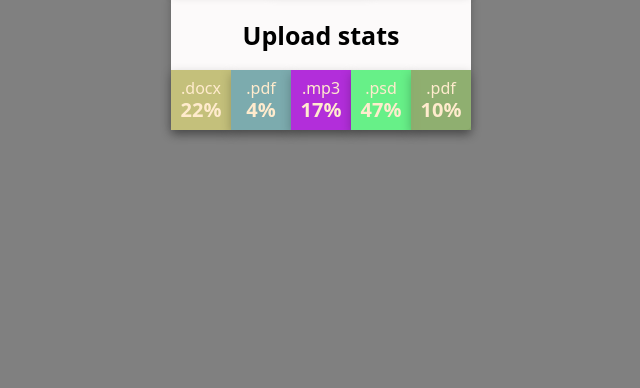
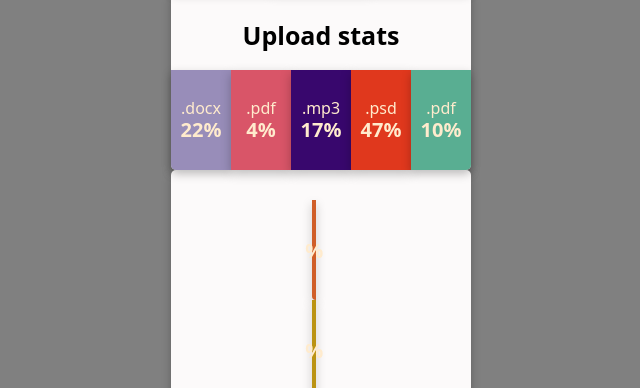
Before and after one commit to OlenaPatlata/goit-react-hw-01-components, a React (Create React App) app: page / in a window 1280 px wide. Shown: the part 412-800 px from the top of the page, without its empty margins (319-959 px from the left). Built offline with nearby package versions, Linux system fonts and the light colour scheme.

Commit message:
add 2 task

```diff
--- a/src/components/ItemStatistics/ItemStatistics.jsx
+++ b/src/components/ItemStatistics/ItemStatistics.jsx
@@ -1,14 +1,13 @@
 import s from "./ItemStatistics.module.css";
-import getRandomHexColor from "components/util/RandomHexColor";
 import PropTypes from "prop-types";
 
 const ItemStatistics = (props) => {
   const { label, percentage } = props;
   return (
-    <li className={s.item} style={{ backgroundColor: getRandomHexColor() }}>
+    <>
       <span className={s.label}>{label}</span>
       <span className={s.percentage}>{percentage}%</span>
-    </li>
+    </>
   );
 };
 
--- /dev/null
+++ b/src/components/List/List.jsx
@@ -0,0 +1,36 @@
+import s from "./List.module.css";
+import ItemStatistics from "components/ItemStatistics/ItemStatistics";
+import getRandomHexColor from "components/util/RandomHexColor";
+
+import PropTypes from "prop-types";
+
+const List = (props) => {
+  const { array = [], direction } = props;
+  return (
+    <ul className={direction ? s.row : s.column}>
+      {array.map((object) => {
+        return (
+          <li
+            key={object.id}
+            className={s.item}
+            style={{ backgroundColor: getRandomHexColor() }}
+          >
+            <ItemStatistics
+              label={object.label}
+              percentage={object.percentage}
+            />
+          </li>
+        );
+      })}
+    </ul>
+  );
+};
+
+List.propTypes = {
+  array: PropTypes.arrayOf(
+    PropTypes.shape({ id: PropTypes.string.isRequired }).isRequired
+  ),
+  direction: PropTypes.bool.isRequired,
+};
+
+export default List;
--- a/src/components/Statistics/Statistics.module.css
+++ b/src/components/List/List.module.css
@@ -1,22 +1,11 @@
-.statistics {
-  display: flex;
-  flex-direction: column;
-  align-items: center;
-  background-color: #fcfafa;
-  width: 300px;
-  height: auto;
-  padding-top: 30px;
-  box-shadow: 0px 4px 10px rgba(0, 0, 0, 0.25);
-  border-radius: 5px;
-}
-.title {
-  font-size: 25px;
-  font-weight: bold;
-}
-.list {
+.row {
   display: flex;
   margin-top: 20px;
   width: 100%;
+}
+.column {
+  flex-direction: column;
+  align-items: center;
 }
 .item {
   display: flex;
--- a/src/components/Main/Main.jsx
+++ b/src/components/Main/Main.jsx
@@ -1,9 +1,10 @@
 import Profile from "components/Profile/Profile";
-import Statistics from "components/Statistics/Statistics";
+import List from "components/List/List";
 import Section from "components/Section/Section";
 
 import user from "db/user";
 import data from "db/data";
+import friends from "db/friends";
 
 const Main = () => {
   return (
@@ -18,7 +19,10 @@ const Main = () => {
         />
       </Section>
       <Section title="Upload stats">
-        <Statistics array={data} />
+        <List array={data} direction={true} />
+      </Section>
+      <Section>
+        <List array={friends} direction={false} />
       </Section>
     </>
   );
--- a/src/components/Statistics/Statistics.jsx
+++ /dev/null
@@ -1,29 +0,0 @@
-import s from "./Statistics.module.css";
-import ItemStatistics from "components/ItemStatistics/ItemStatistics";
-
-import PropTypes from "prop-types";
-
-const Statistics = (props) => {
-  const { array = [] } = props;
-  return (
-    <>
-      <ul className={s.list}>
-        {array.map((item) => {
-          return (
-            <ItemStatistics
-              key={item.id}
-              label={item.label}
-              percentage={item.percentage}
-            />
-          );
-        })}
-      </ul>
-    </>
-  );
-};
-
-Statistics.propTypes = {
-  array: PropTypes.arrayOf(PropTypes.shape({}).isRequired),
-};
-
-export default Statistics;
```
